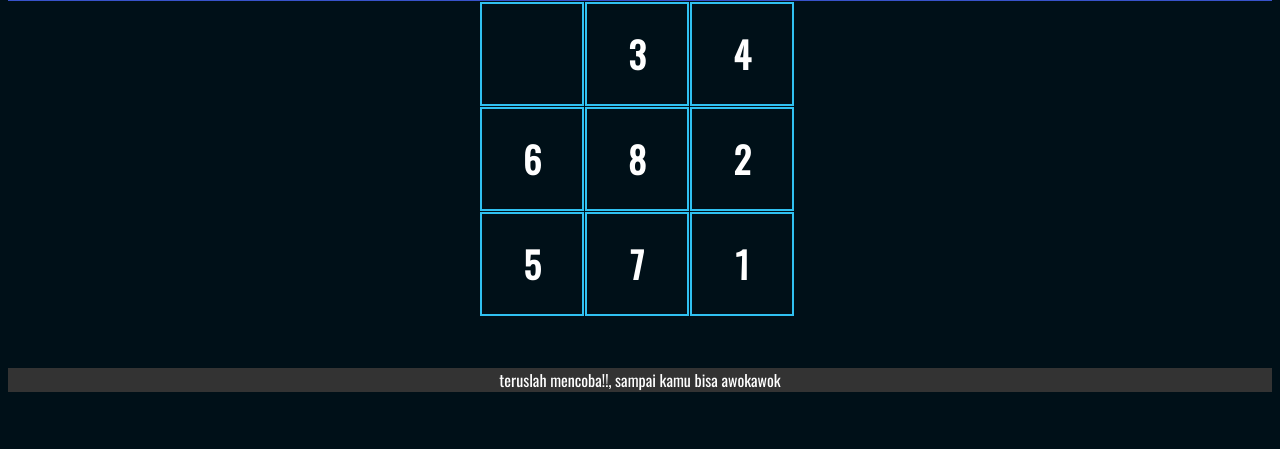
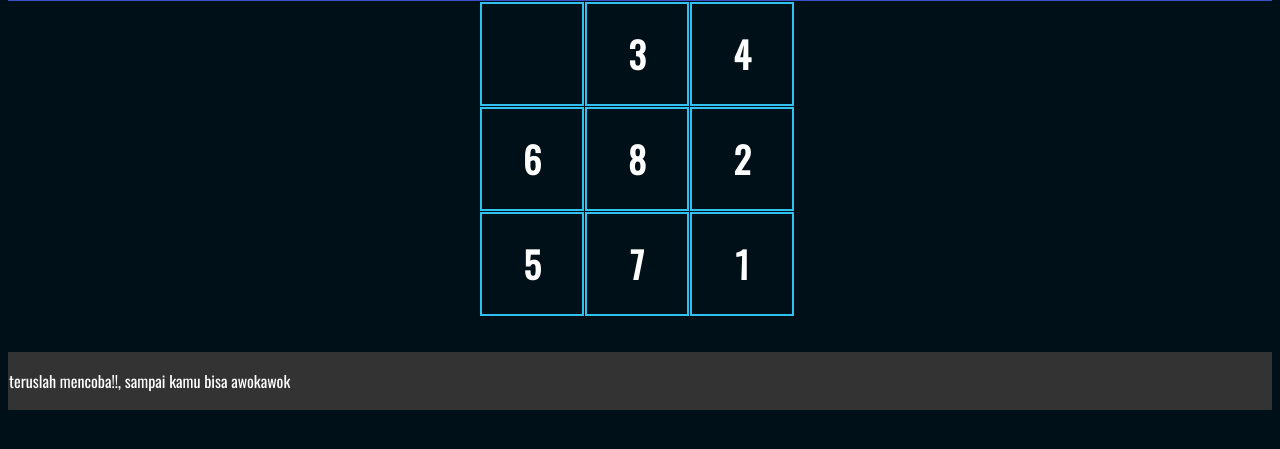
Before and after one commit to E135111231A/puzzle-game-web, a plain HTML site: page index.html in a window 1280 px wide. Shown: the part 99-548 px from the top of the page. Drawn offline with nearby package versions, Linux system fonts and the light colour scheme.

Commit message:
Update style.css

```diff
--- a/css/style.css
+++ b/css/style.css
@@ -18,7 +18,7 @@ main {
 footer {
   background-color: #333; /* Warna latar belakang */
   color: #fff; /* Warna teks */
-  text-align: center; /* Posisi teks menjadi tengah */
+  padding: 1px; /* Ruang di dalam footer */
   margin-top: auto; /* Footer menempel di bawah konten, di bagian bawah viewport jika konten tidak mencapai tinggi layar */
 }
 
```
